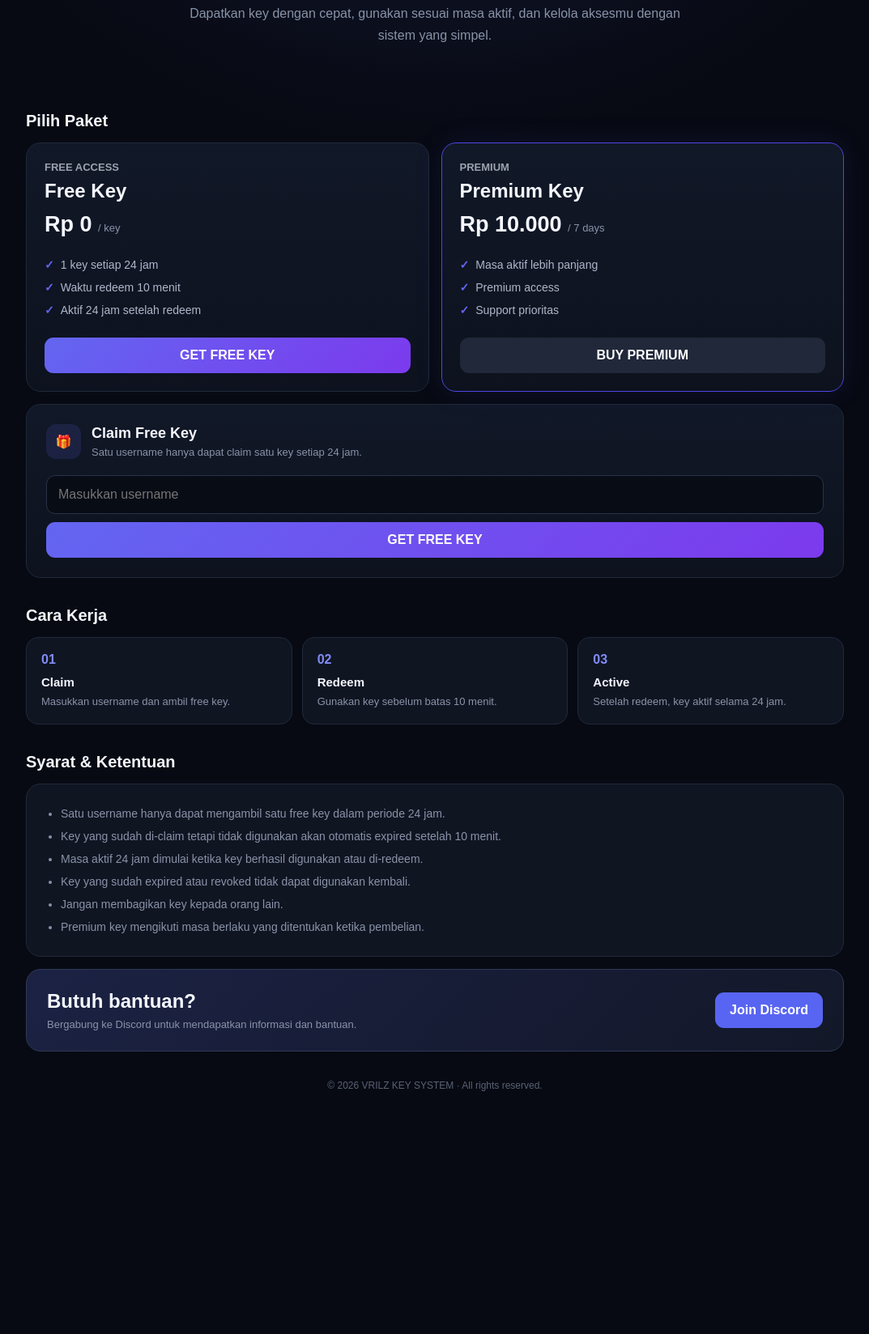
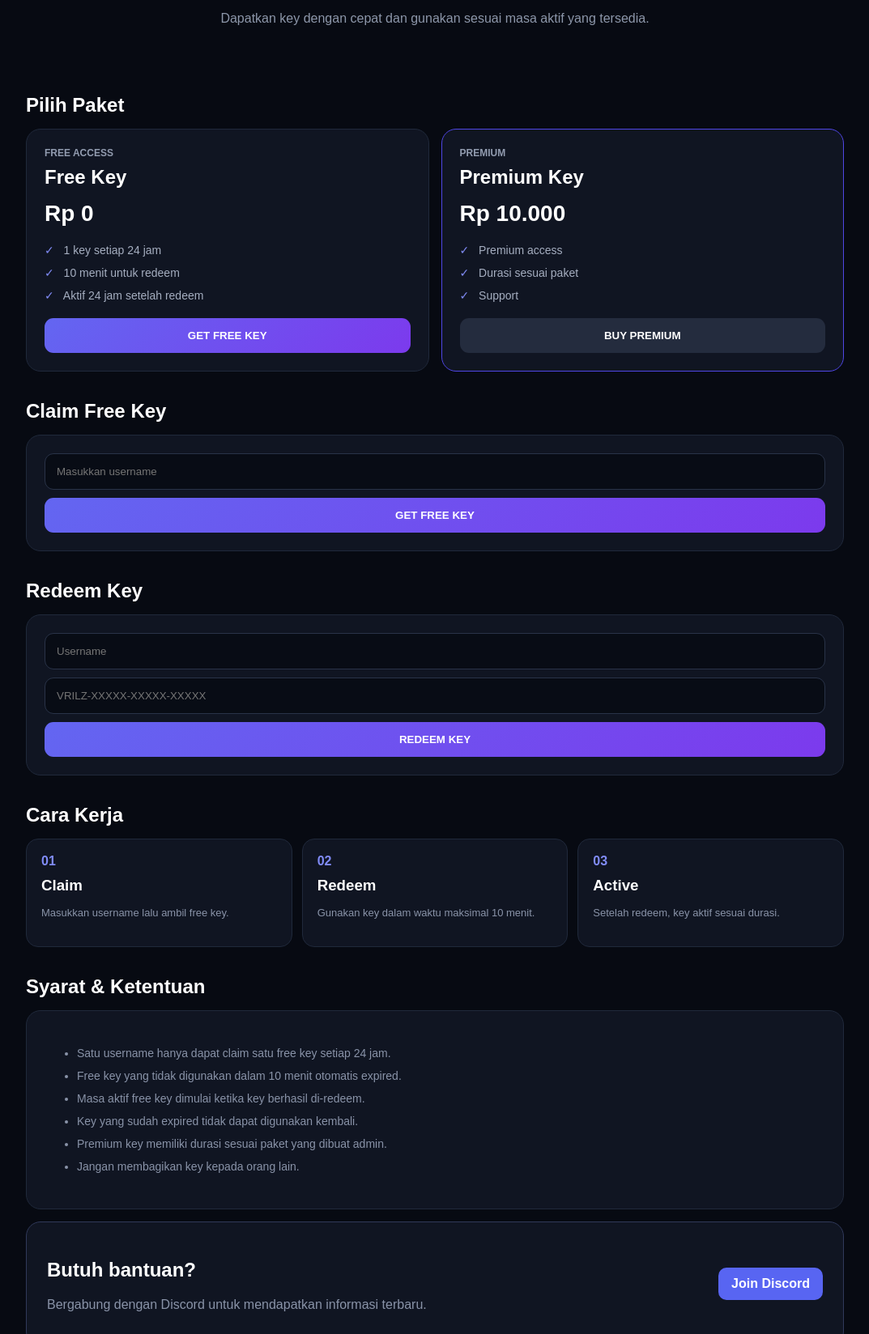
Before and after one commit to vrilz-wops/key-system, a website: page index.html in a window 1280 px wide. Shown: the part 347-1995 px from the top of the page at 81% size, without its empty margins (103-1176 px from the left). Before the commit the page ends 1735 px from the top, so only its background shows below. Drawn offline with Linux system fonts and the light colour scheme.

Commit message:
Update index.html

```diff
--- a/index.html
+++ b/index.html
@@ -1,53 +1,38 @@
 <!DOCTYPE html>
 <html lang="id">
+
 <head>
+
 <meta charset="UTF-8">
-<meta name="viewport" content="width=device-width, initial-scale=1.0">
+
+<meta
+    name="viewport"
+    content="width=device-width, initial-scale=1.0"
+>
 
 <title>VRILZ Key System</title>
 
 <style>
+
 *{
     box-sizing:border-box;
 }
 
-:root{
-    --bg:#070a12;
-    --card:#101522;
-    --card2:#0c111d;
-    --border:#20293b;
-    --text:#f5f7ff;
-    --muted:#8993a8;
-    --primary:#6366f1;
-    --primary2:#818cf8;
-    --green:#22c55e;
-}
-
 body{
     margin:0;
-    background:
-        radial-gradient(circle at 50% -10%,rgba(99,102,241,.22),transparent 35%),
-        var(--bg);
-    color:var(--text);
+    background:#070a12;
+    color:#fff;
     font-family:Arial,sans-serif;
 }
 
-button,
-input{
-    font:inherit;
-}
-
 .container{
-    width:100%;
     max-width:1050px;
     margin:auto;
     padding:20px;
 }
 
-/* NAVBAR */
-
 .nav{
-    height:64px;
+    height:65px;
     display:flex;
     align-items:center;
     justify-content:space-between;
@@ -58,30 +43,29 @@ input{
     align-items:center;
     gap:10px;
     font-weight:800;
-    font-size:19px;
 }
 
 .logo-icon{
-    width:38px;
-    height:38px;
-    border-radius:11px;
+    width:40px;
+    height:40px;
+    border-radius:12px;
     display:grid;
     place-items:center;
-    background:linear-gradient(135deg,#6366f1,#8b5cf6);
-    box-shadow:0 8px 30px rgba(99,102,241,.3);
+    background:linear-gradient(
+        135deg,
+        #6366f1,
+        #8b5cf6
+    );
 }
 
 .discord{
     text-decoration:none;
-    color:white;
+    color:#fff;
     background:#5865f2;
-    padding:10px 15px;
+    padding:11px 16px;
     border-radius:10px;
-    font-size:14px;
     font-weight:700;
 }
-
-/* HERO */
 
 .hero{
     text-align:center;
@@ -89,42 +73,42 @@ input{
 }
 
 .badge{
-    display:inline-flex;
-    padding:7px 12px;
+    display:inline-block;
+    padding:8px 13px;
     border:1px solid #30395a;
     border-radius:999px;
-    color:#aeb6ff;
-    background:rgba(99,102,241,.08);
+    color:#a5b4fc;
+    background:#11152a;
     font-size:12px;
     font-weight:700;
-    margin-bottom:18px;
 }
 
 .hero h1{
-    margin:0;
-    font-size:clamp(35px,7vw,62px);
+    margin:20px 0 12px;
+    font-size:clamp(38px,7vw,65px);
     line-height:1.05;
-    letter-spacing:-2px;
 }
 
 .gradient{
-    background:linear-gradient(90deg,#818cf8,#a78bfa);
+    background:linear-gradient(
+        90deg,
+        #818cf8,
+        #a78bfa
+    );
+
     -webkit-background-clip:text;
     color:transparent;
 }
 
 .hero p{
-    max-width:620px;
-    margin:18px auto 0;
-    color:var(--muted);
+    max-width:650px;
+    margin:auto;
+    color:#8d97aa;
     line-height:1.7;
 }
 
-/* CARDS */
-
-.section-title{
+.title{
     margin:35px 0 15px;
-    font-size:20px;
 }
 
 .plans{
@@ -133,117 +117,74 @@ input{
     gap:15px;
 }
 
-.plan{
-    position:relative;
-    background:linear-gradient(180deg,#111827,#0d121e);
-    border:1px solid var(--border);
+.card{
+    background:#101522;
+    border:1px solid #20293b;
     border-radius:18px;
     padding:22px;
 }
 
-.plan.premium{
+.premium{
     border-color:#4f46e5;
-    box-shadow:0 0 35px rgba(79,70,229,.12);
 }
 
-.plan-label{
-    color:#9ca3af;
-    font-size:13px;
+.label{
+    color:#929cb0;
+    font-size:12px;
     font-weight:700;
 }
 
-.plan h2{
-    margin:8px 0;
+.card h2{
+    margin:9px 0;
 }
 
 .price{
-    font-size:27px;
+    font-size:28px;
     font-weight:800;
-    margin:12px 0 20px;
-}
-
-.price small{
-    color:var(--muted);
-    font-size:13px;
-    font-weight:400;
+    margin:15px 0;
 }
 
 .features{
     padding:0;
-    margin:0 0 20px;
     list-style:none;
-    color:#aeb7ca;
+    color:#a5aec0;
     line-height:2;
     font-size:14px;
 }
 
 .features li::before{
     content:"✓";
-    color:#6366f1;
+    color:#818cf8;
     margin-right:8px;
-    font-weight:bold;
 }
 
 .btn{
     width:100%;
     border:0;
+    padding:14px;
     border-radius:11px;
-    padding:13px;
-    color:white;
+    background:#242c3e;
+    color:#fff;
     font-weight:800;
     cursor:pointer;
-    background:#20283a;
 }
 
-.btn.primary{
-    background:linear-gradient(135deg,#6366f1,#7c3aed);
-}
-
-/* CLAIM */
-
-.claim{
-    margin-top:15px;
-    background:linear-gradient(180deg,#111827,#0d121e);
-    border:1px solid var(--border);
-    border-radius:18px;
-    padding:24px;
-}
-
-.claim-head{
-    display:flex;
-    align-items:center;
-    gap:13px;
-    margin-bottom:20px;
-}
-
-.claim-icon{
-    width:43px;
-    height:43px;
-    display:grid;
-    place-items:center;
-    border-radius:12px;
-    background:rgba(99,102,241,.14);
-}
-
-.claim h2{
-    margin:0;
-    font-size:18px;
-}
-
-.claim p{
-    margin:5px 0 0;
-    color:var(--muted);
-    font-size:13px;
+.primary{
+    background:linear-gradient(
+        135deg,
+        #6366f1,
+        #7c3aed
+    );
 }
 
 .input{
     width:100%;
     padding:14px;
+    border-radius:11px;
+    border:1px solid #293348;
     background:#080c15;
-    border:1px solid #293348;
-    color:white;
+    color:#fff;
     outline:none;
-    border-radius:11px;
     margin-bottom:10px;
 }
 
@@ -251,7 +192,7 @@ input{
     border-color:#6366f1;
 }
 
-.key-result{
+.result{
     display:none;
     margin-top:15px;
     padding:16px;
@@ -260,14 +201,12 @@ input{
     border:1px solid #293348;
 }
 
-.key-text{
+.key{
     margin-top:7px;
     color:#a5b4fc;
     font-weight:800;
     word-break:break-all;
 }
-
-/* STEPS */
 
 .steps{
     display:grid;
@@ -276,8 +215,8 @@ input{
 }
 
 .step{
-    background:var(--card);
-    border:1px solid var(--border);
+    background:#101522;
+    border:1px solid #20293b;
     border-radius:15px;
     padding:18px;
 }
@@ -288,80 +227,50 @@ input{
 }
 
 .step h3{
-    font-size:15px;
     margin:10px 0 6px;
 }
 
 .step p{
-    color:var(--muted);
+    color:#8993a8;
     font-size:13px;
-    line-height:1.5;
-    margin:0;
+    line-height:1.6;
 }
 
-/* TERMS */
-
 .terms{
-    background:var(--card);
-    border:1px solid var(--border);
+    background:#101522;
+    border:1px solid #20293b;
     border-radius:18px;
     padding:22px;
 }
 
-.terms ul{
-    margin:0;
-    padding-left:20px;
-    color:var(--muted);
+.terms li{
+    color:#8993a8;
     line-height:2;
     font-size:14px;
 }
 
-/* DISCORD */
-
-.discord-card{
+.discord-box{
     margin-top:15px;
+    background:#101522;
+    border:1px solid #30395a;
+    border-radius:18px;
     padding:25px;
-    border-radius:18px;
-    border:1px solid #30395a;
-    background:
-        linear-gradient(135deg,rgba(88,101,242,.16),rgba(99,102,241,.03)),
-        var(--card);
     display:flex;
+    justify-content:space-between;
     align-items:center;
-    justify-content:space-between;
     gap:20px;
 }
 
-.discord-card h2{
-    margin:0 0 7px;
+.discord-box p{
+    color:#8993a8;
 }
-
-.discord-card p{
-    margin:0;
-    color:var(--muted);
-    font-size:13px;
-}
-
-.discord-btn{
-    white-space:nowrap;
-    text-decoration:none;
-    color:white;
-    background:#5865f2;
-    padding:13px 18px;
-    border-radius:11px;
-    font-weight:800;
-}
-
-/* FOOTER */
 
 footer{
     text-align:center;
-    color:#596276;
+    color:#555e70;
+    padding:35px 0 20px;
     font-size:12px;
-    padding:35px 0 20px;
 }
-
-/* MOBILE */
 
 @media(max-width:650px){
 
@@ -378,21 +287,15 @@ footer{
         grid-template-columns:1fr;
     }
 
-    .discord-card{
+    .discord-box{
         flex-direction:column;
         align-items:flex-start;
     }
 
-    .discord-btn{
-        width:100%;
-        text-align:center;
 }
 
-    .hero h1{
-        letter-spacing:-1px;
-    }
-}
 </style>
+
 </head>
 
 <body>
@@ -402,8 +305,13 @@ footer{
 <nav class="nav">
 
     <div class="logo">
-            <div class="logo-icon">V</div>
+
+        <div class="logo-icon">
+            V
+        </div>
+
         VRILZ KEY
+
     </div>
 
     <a
@@ -425,45 +333,63 @@ footer{
 
     <h1>
         Your Access.<br>
-            <span class="gradient">Your Key.</span>
+        <span class="gradient">
+            Your Key.
+        </span>
     </h1>
 
     <p>
-            Dapatkan key dengan cepat, gunakan sesuai masa aktif,
-            dan kelola aksesmu dengan sistem yang simpel.
+        Dapatkan key dengan cepat dan gunakan
+        sesuai masa aktif yang tersedia.
     </p>
 
 </section>
 
 
-    <h2 class="section-title">
+<h2 class="title">
     Pilih Paket
 </h2>
 
+
 <section class="plans">
 
-        <div class="plan">
+    <div class="card">
 
-            <div class="plan-label">
+        <div class="label">
             FREE ACCESS
         </div>
 
-            <h2>Free Key</h2>
+        <h2>
+            Free Key
+        </h2>
 
         <div class="price">
             Rp 0
-                <small>/ key</small>
         </div>
 
         <ul class="features">
-                <li>1 key setiap 24 jam</li>
-                <li>Waktu redeem 10 menit</li>
-                <li>Aktif 24 jam setelah redeem</li>
+
+            <li>
+                1 key setiap 24 jam
+            </li>
+
+            <li>
+                10 menit untuk redeem
+            </li>
+
+            <li>
+                Aktif 24 jam setelah redeem
+            </li>
+
         </ul>
 
         <button
             class="btn primary"
-                onclick="document.getElementById('username').focus()"
+            onclick="
+                document
+                .getElementById('username')
+                .focus()
+            "
         >
             GET FREE KEY
         </button>
@@ -471,28 +397,43 @@ footer{
     </div>
 
 
-        <div class="plan premium">
+    <div class="card premium">
 
-            <div class="plan-label">
+        <div class="label">
             PREMIUM
         </div>
 
-            <h2>Premium Key</h2>
+        <h2>
+            Premium Key
+        </h2>
 
         <div class="price">
             Rp 10.000
-                <small>/ 7 days</small>
         </div>
 
         <ul class="features">
-                <li>Masa aktif lebih panjang</li>
-                <li>Premium access</li>
-                <li>Support prioritas</li>
+
+            <li>
+                Premium access
+            </li>
+
+            <li>
+                Durasi sesuai paket
+            </li>
+
+            <li>
+                Support
+            </li>
+
         </ul>
 
         <button
             class="btn"
-                onclick="alert('Pembelian Premium akan segera tersedia.')"
+            onclick="
+                alert(
+                    'Pembelian Premium segera tersedia.'
+                )
+            "
         >
             BUY PREMIUM
         </button>
@@ -502,31 +443,18 @@ footer{
 </section>
 
 
-    <section class="claim">
+<h2 class="title">
+    Claim Free Key
+</h2>
 
-        <div class="claim-head">
 
-            <div class="claim-icon">
-                🎁
-            </div>
-
-            <div>
-                <h2>Claim Free Key</h2>
-
-                <p>
-                    Satu username hanya dapat claim
-                    satu key setiap 24 jam.
-                </p>
-            </div>
-
-        </div>
-
+<section class="card">
 
     <input
         class="input"
         id="username"
-            type="text"
         placeholder="Masukkan username"
+        maxlength="50"
         autocomplete="off"
     >
 
@@ -540,8 +468,8 @@ footer{
 
 
     <div
-            class="key-result"
-            id="keyResult"
+        class="result"
+        id="claimResult"
     >
 
         <div>
@@ -549,14 +477,18 @@ footer{
         </div>
 
         <div
-                class="key-text"
-                id="keyText"
+            class="key"
+            id="generatedKey"
         ></div>
 
         <div
-                style="margin-top:8px;color:#8993a8;font-size:12px"
+            style="
+                margin-top:8px;
+                color:#8993a8;
+                font-size:12px;
+            "
         >
-                ⚠️ Gunakan key dalam 10 menit.
+            ⚠️ Redeem dalam 10 menit.
         </div>
 
     </div>
@@ -564,94 +496,162 @@ footer{
 </section>
 
 
-    <h2 class="section-title">
+<h2 class="title">
+    Redeem Key
+</h2>
+
+
+<section class="card">
+
+    <input
+        class="input"
+        id="redeemUsername"
+        placeholder="Username"
+        maxlength="50"
+    >
+
+    <input
+        class="input"
+        id="redeemKey"
+        placeholder="VRILZ-XXXXX-XXXXX-XXXXX"
+        maxlength="30"
+    >
+
+    <button
+        class="btn primary"
+        onclick="redeemKey()"
+    >
+        REDEEM KEY
+    </button>
+
+</section>
+
+
+<h2 class="title">
     Cara Kerja
 </h2>
+
 
 <section class="steps">
 
     <div class="step">
-            <div class="number">01</div>
-            <h3>Claim</h3>
-            <p>
-                Masukkan username dan ambil free key.
-            </p>
+
+        <div class="number">
+            01
         </div>
 
-        <div class="step">
-            <div class="number">02</div>
-            <h3>Redeem</h3>
+        <h3>
+            Claim
+        </h3>
+
         <p>
-                Gunakan key sebelum batas 10 menit.
+            Masukkan username lalu ambil
+            free key.
         </p>
+
     </div>
 
+
     <div class="step">
-            <div class="number">03</div>
-            <h3>Active</h3>
+
+        <div class="number">
+            02
+        </div>
+
+        <h3>
+            Redeem
+        </h3>
+
         <p>
-                Setelah redeem, key aktif selama 24 jam.
+            Gunakan key dalam waktu
+            maksimal 10 menit.
         </p>
+
+    </div>
+
+
+    <div class="step">
+
+        <div class="number">
+            03
+        </div>
+
+        <h3>
+            Active
+        </h3>
+
+        <p>
+            Setelah redeem, key aktif
+            sesuai durasi.
+        </p>
+
     </div>
 
 </section>
 
 
-    <h2 class="section-title">
+<h2 class="title">
     Syarat & Ketentuan
 </h2>
+
 
 <section class="terms">
 
 <ul>
+
 <li>
-                Satu username hanya dapat mengambil
-                satu free key dalam periode 24 jam.
+    Satu username hanya dapat claim
+    satu free key setiap 24 jam.
 </li>
 
 <li>
-                Key yang sudah di-claim tetapi tidak
-                digunakan akan otomatis expired setelah 10 menit.
+    Free key yang tidak digunakan dalam
+    10 menit otomatis expired.
 </li>
 
 <li>
-                Masa aktif 24 jam dimulai ketika key
-                berhasil digunakan atau di-redeem.
+    Masa aktif free key dimulai ketika
+    key berhasil di-redeem.
 </li>
 
 <li>
-                Key yang sudah expired atau revoked
-                tidak dapat digunakan kembali.
+    Key yang sudah expired tidak dapat
+    digunakan kembali.
+</li>
+
+<li>
+    Premium key memiliki durasi sesuai
+    paket yang dibuat admin.
 </li>
 
 <li>
     Jangan membagikan key kepada orang lain.
 </li>
 
-            <li>
-                Premium key mengikuti masa berlaku
-                yang ditentukan ketika pembelian.
-            </li>
 </ul>
 
 </section>
 
 
-    <section class="discord-card">
+<section class="discord-box">
 
 <div>
-            <h2>Butuh bantuan?</h2>
+
+<h2>
+    Butuh bantuan?
+</h2>
 
 <p>
-                Bergabung ke Discord untuk mendapatkan
-                informasi dan bantuan.
+    Bergabung dengan Discord untuk
+    mendapatkan informasi terbaru.
 </p>
+
 </div>
 
 <a
     href="#"
-            class="discord-btn"
     target="_blank"
+    class="discord"
 >
     Join Discord
 </a>
@@ -660,7 +660,7 @@ footer{
 
 
 <footer>
-        © 2026 VRILZ KEY SYSTEM · All rights reserved.
+    © 2026 VRILZ KEY SYSTEM
 </footer>
 
 </div>
@@ -671,68 +671,201 @@ footer{
 async function claimKey(){
 
     const username =
-        document.getElementById("username").value.trim();
+        document
+        .getElementById("username")
+        .value
+        .trim();
 
     const button =
-        document.getElementById("claimBtn");
+        document
+        .getElementById("claimBtn");
 
-    const result =
-        document.getElementById("keyResult");
-
-    const keyText =
-        document.getElementById("keyText");
 
     if(!username){
 
-        alert("Masukkan username terlebih dahulu.");
+        alert(
+            "Masukkan username terlebih dahulu."
+        );
+
         return;
+    }
 
-    }
 
     button.disabled = true;
     button.textContent = "PROCESSING...";
 
+
     try{
 
-        const response = await fetch(
+        const response =
+            await fetch(
                 "/api/claim",
                 {
                     method:"POST",
 
                     headers:{
-                    "Content-Type":"application/json"
+                        "Content-Type":
+                            "application/json"
                     },
 
                     body:JSON.stringify({
-                    username:username
+                        username
                     })
                 }
             );
 
-        const data = await response.json();
+
+        const data =
+            await response.json();
+
 
         if(!data.success){
 
-            alert(data.message || "Gagal mengambil key.");
+            alert(
+                data.message ||
+                "Gagal mengambil key."
+            );
 
             button.disabled = false;
-            button.textContent = "GET FREE KEY";
+            button.textContent =
+                "GET FREE KEY";
 
             return;
         }
 
-        keyText.textContent = data.key;
 
-        result.style.display = "block";
+        document
+        .getElementById(
+            "generatedKey"
+        )
+        .textContent =
+            data.key;
 
-        button.textContent = "KEY CLAIMED";
+
+        document
+        .getElementById(
+            "claimResult"
+        )
+        .style.display =
+            "block";
+
+
+        document
+        .getElementById(
+            "redeemUsername"
+        )
+        .value =
+            username;
+
+
+        button.textContent =
+            "KEY CLAIMED";
+
 
     }catch(error){
 
-        alert("Tidak dapat terhubung ke server.");
+        alert(
+            "Tidak dapat terhubung ke server."
+        );
 
         button.disabled = false;
-        button.textContent = "GET FREE KEY";
+        button.textContent =
+            "GET FREE KEY";
+
+    }
+
+}
+
+
+async function redeemKey(){
+
+    const username =
+        document
+        .getElementById(
+            "redeemUsername"
+        )
+        .value
+        .trim();
+
+
+    const key =
+        document
+        .getElementById(
+            "redeemKey"
+        )
+        .value
+        .trim();
+
+
+    if(!username || !key){
+
+        alert(
+            "Username dan key wajib diisi."
+        );
+
+        return;
+    }
+
+
+    try{
+
+        const response =
+            await fetch(
+                "/api/redeem",
+                {
+                    method:"POST",
+
+                    headers:{
+                        "Content-Type":
+                            "application/json"
+                    },
+
+                    body:JSON.stringify({
+                        username,
+                        key
+                    })
+                }
+            );
+
+
+        const data =
+            await response.json();
+
+
+        if(!data.success){
+
+            alert(
+                data.message ||
+                "Redeem gagal."
+            );
+
+            return;
+        }
+
+
+        const date =
+            new Date(
+                data.expires_at
+            );
+
+
+        alert(
+            "Key berhasil diredeem!\n\n" +
+            "Tipe: " +
+            data.type +
+            "\n" +
+            "Aktif sampai: " +
+            date.toLocaleString(
+                "id-ID"
+            )
+        );
+
+
+    }catch(error){
+
+        alert(
+            "Tidak dapat terhubung ke server."
+        );
 
     }
 
```
Lines whose indentation alone changed are shown as unchanged.
